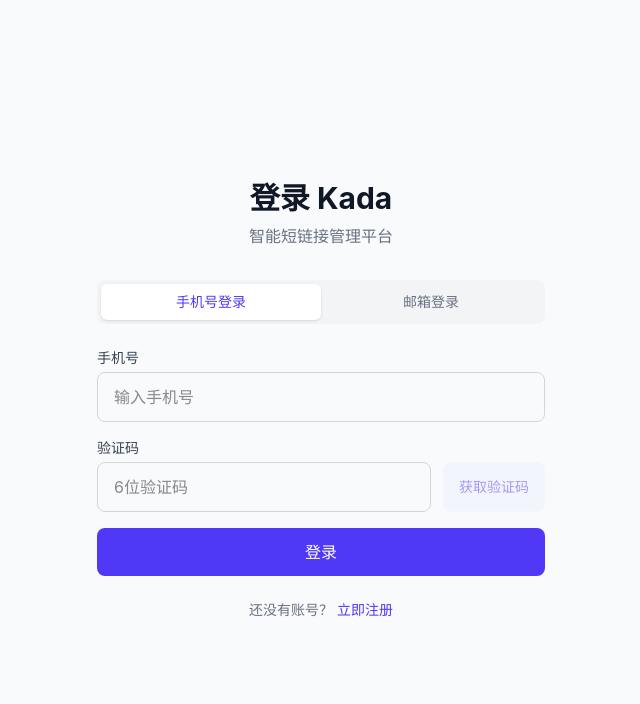
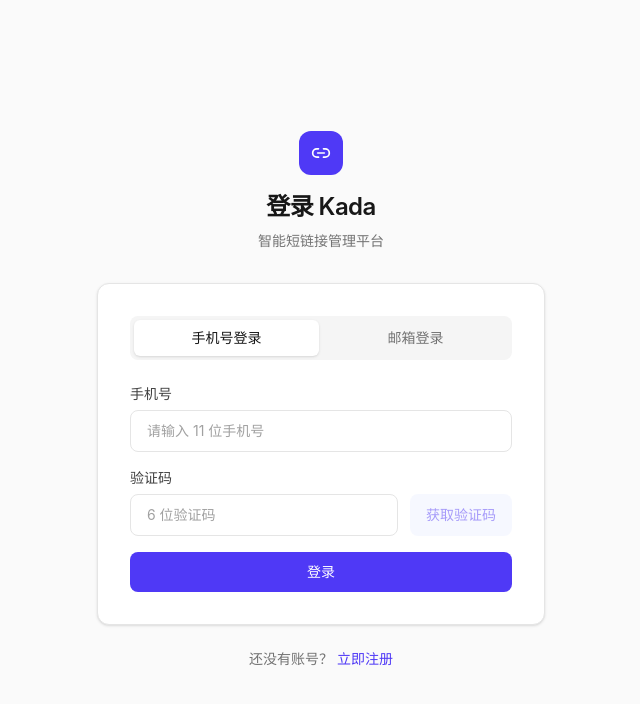
Before and after one commit to Paloma966/kada, a Next.js app in the folder frontend/: page /login in a window 1280 px wide. Shown: the top 704 px of the page, without its empty margins (319-959 px from the left). Built offline with nearby package versions, Linux system fonts and the light colour scheme.

Commit message:
feat: restyle login page with validation and password visibility

```diff
--- a/frontend/src/app/(auth)/login/page.tsx
+++ b/frontend/src/app/(auth)/login/page.tsx
@@ -6,32 +6,52 @@
 import { toast } from "sonner";
 import { authAPI } from "@/lib/api";
 import { setToken, setUser } from "@/lib/auth";
+import { AuthCard } from "@/components/auth/AuthCard";
+import { FormField, inputBase, fieldState } from "@/components/auth/FormField";
+import { PasswordInput } from "@/components/auth/PasswordInput";
+
+const EMAIL_RE = /^[^\s@]+@[^\s@]+\.[^\s@]+$/;
 
 export default function LoginPage() {
   const router = useRouter();
   const [tab, setTab] = useState<"phone" | "email">("phone");
   const [loading, setLoading] = useState(false);
-  const [error, setError] = useState("");
 
   // 手机号登录
   const [phone, setPhone] = useState("");
   const [code, setCode] = useState("");
   const [codeSent, setCodeSent] = useState(false);
   const [countdown, setCountdown] = useState(0);
+  const [phoneError, setPhoneError] = useState("");
+  const [codeError, setCodeError] = useState("");
 
   // 邮箱登录
   const [email, setEmail] = useState("");
   const [password, setPassword] = useState("");
+  const [emailError, setEmailError] = useState("");
+  const [passwordError, setPasswordError] = useState("");
+
+  const phoneValid = phone.length === 11;
 
   const handleSendCode = async () => {
-    if (!phone || phone.length !== 11) return;
+    if (phone.length !== 11) {
+      setPhoneError("请输入 11 位手机号");
+      return;
+    }
+    setPhoneError("");
     try {
       await authAPI.sendSMSCode(phone);
       setCodeSent(true);
       toast.success("验证码已发送");
       setCountdown(60);
       const timer = setInterval(() => {
-        setCountdown((c) => { if (c <= 1) { clearInterval(timer); return 0; } return c - 1; });
+        setCountdown((c) => {
+          if (c <= 1) {
+            clearInterval(timer);
+            return 0;
+          }
+          return c - 1;
+        });
       }, 1000);
     } catch (e: unknown) {
       toast.error(e instanceof Error ? e.message : "发送失败");
@@ -40,7 +60,21 @@
 
   const handlePhoneLogin = async (e: React.FormEvent) => {
     e.preventDefault();
-    setError("");
+    let ok = true;
+    if (phone.length !== 11) {
+      setPhoneError("请输入 11 位手机号");
+      ok = false;
+    } else {
+      setPhoneError("");
+    }
+    if (code.length !== 6) {
+      setCodeError("请输入 6 位验证码");
+      ok = false;
+    } else {
+      setCodeError("");
+    }
+    if (!ok) return;
+
     setLoading(true);
     try {
       const data = await authAPI.loginByPhone(phone, code);
@@ -57,7 +91,21 @@
 
   const handleEmailLogin = async (e: React.FormEvent) => {
     e.preventDefault();
-    setError("");
+    let ok = true;
+    if (!EMAIL_RE.test(email)) {
+      setEmailError("请输入有效的邮箱地址");
+      ok = false;
+    } else {
+      setEmailError("");
+    }
+    if (!password) {
+      setPasswordError("请输入密码");
+      ok = false;
+    } else {
+      setPasswordError("");
+    }
+    if (!ok) return;
+
     setLoading(true);
     try {
       const data = await authAPI.loginByEmail(email, password);
@@ -73,120 +121,118 @@
   };
 
   return (
-    <div className="flex min-h-screen items-center justify-center bg-gray-50 px-4">
-      <div className="w-full max-w-md">
-        <div className="text-center mb-8">
-          <h1 className="text-3xl font-bold text-gray-900">登录 Kada</h1>
-          <p className="mt-2 text-gray-500">智能短链接管理平台</p>
-        </div>
-
-        {/* Tab 切换 */}
-        <div className="flex mb-6 bg-gray-100 rounded-lg p-1">
+    <AuthCard
+      title="登录 Kada"
+      subtitle="智能短链接管理平台"
+      footer={
+        <>
+          还没有账号？{" "}
+          <Link href="/register" className="font-medium text-indigo-600 hover:text-indigo-500">
+            立即注册
+          </Link>
+        </>
+      }
+    >
+      {/* 手机号 / 邮箱 分段切换 */}
+      <div className="mb-6 grid grid-cols-2 gap-1 rounded-lg bg-neutral-100 p-1">
         <button
+          type="button"
           onClick={() => setTab("phone")}
-            className={`flex-1 py-2 rounded-md text-sm font-medium transition ${
-              tab === "phone" ? "bg-white shadow text-indigo-600" : "text-gray-500"
+          className={`rounded-md py-2 text-sm font-medium transition ${
+            tab === "phone"
+              ? "bg-white text-neutral-900 shadow-sm"
+              : "text-neutral-500 hover:text-neutral-700"
           }`}
         >
           手机号登录
         </button>
         <button
+          type="button"
           onClick={() => setTab("email")}
-            className={`flex-1 py-2 rounded-md text-sm font-medium transition ${
-              tab === "email" ? "bg-white shadow text-indigo-600" : "text-gray-500"
+          className={`rounded-md py-2 text-sm font-medium transition ${
+            tab === "email"
+              ? "bg-white text-neutral-900 shadow-sm"
+              : "text-neutral-500 hover:text-neutral-700"
           }`}
         >
           邮箱登录
         </button>
       </div>
 
-        {error && (
-          <div className="mb-4 rounded-lg bg-red-50 p-3 text-sm text-red-600">{error}</div>
-        )}
-
       {tab === "phone" ? (
-          <form onSubmit={handlePhoneLogin} className="space-y-4">
-            <div>
-              <label className="block text-sm font-medium text-gray-700 mb-1">手机号</label>
+        <form onSubmit={handlePhoneLogin} className="space-y-4" noValidate>
+          <FormField id="phone" label="手机号" error={phoneError}>
             <input
+              id="phone"
               type="tel"
               value={phone}
               onChange={(e) => setPhone(e.target.value.replace(/\D/g, "").slice(0, 11))}
-                className="w-full rounded-lg border border-gray-300 px-4 py-3 focus:border-indigo-500 focus:outline-none focus:ring-1 focus:ring-indigo-500"
-                placeholder="输入手机号"
+              className={`${inputBase} ${fieldState(!!phoneError)}`}
+              placeholder="请输入 11 位手机号"
               required
             />
-            </div>
-            <div>
-              <label className="block text-sm font-medium text-gray-700 mb-1">验证码</label>
+          </FormField>
+          <FormField id="code" label="验证码" error={codeError}>
             <div className="flex gap-3">
               <input
+                id="code"
                 type="text"
                 value={code}
                 onChange={(e) => setCode(e.target.value.replace(/\D/g, "").slice(0, 6))}
-                  className="flex-1 rounded-lg border border-gray-300 px-4 py-3 focus:border-indigo-500 focus:outline-none focus:ring-1 focus:ring-indigo-500"
-                  placeholder="6位验证码"
+                className={`${inputBase} ${fieldState(!!codeError)}`}
+                placeholder="6 位验证码"
                 required
               />
               <button
                 type="button"
                 onClick={handleSendCode}
-                  disabled={countdown > 0 || phone.length !== 11}
-                  className="rounded-lg bg-indigo-50 px-4 py-3 text-sm font-medium text-indigo-600 hover:bg-indigo-100 disabled:opacity-50 disabled:cursor-not-allowed whitespace-nowrap"
+                disabled={countdown > 0 || !phoneValid}
+                className="shrink-0 rounded-lg bg-indigo-50 px-4 py-2.5 text-sm font-medium text-indigo-600 transition hover:bg-indigo-100 disabled:cursor-not-allowed disabled:opacity-50"
               >
                 {countdown > 0 ? `${countdown}s` : codeSent ? "重新发送" : "获取验证码"}
               </button>
             </div>
-            </div>
+          </FormField>
           <button
             type="submit"
             disabled={loading}
-              className="w-full rounded-lg bg-indigo-600 py-3 font-medium text-white hover:bg-indigo-700 disabled:opacity-50 transition"
+            className="w-full rounded-lg bg-indigo-600 py-2.5 text-sm font-medium text-white transition hover:bg-indigo-700 disabled:cursor-not-allowed disabled:opacity-50"
           >
             {loading ? "登录中..." : "登录"}
           </button>
         </form>
       ) : (
-          <form onSubmit={handleEmailLogin} className="space-y-4">
-            <div>
-              <label className="block text-sm font-medium text-gray-700 mb-1">邮箱</label>
+        <form onSubmit={handleEmailLogin} className="space-y-4" noValidate>
+          <FormField id="email" label="邮箱" error={emailError}>
             <input
+              id="email"
               type="email"
               value={email}
               onChange={(e) => setEmail(e.target.value)}
-                className="w-full rounded-lg border border-gray-300 px-4 py-3 focus:border-indigo-500 focus:outline-none focus:ring-1 focus:ring-indigo-500"
+              className={`${inputBase} ${fieldState(!!emailError)}`}
               placeholder="your@email.com"
               required
             />
-            </div>
-            <div>
-              <label className="block text-sm font-medium text-gray-700 mb-1">密码</label>
-              <input
-                type="password"
+          </FormField>
+          <FormField id="password" label="密码" error={passwordError}>
+            <PasswordInput
+              id="password"
               value={password}
               onChange={(e) => setPassword(e.target.value)}
-                className="w-full rounded-lg border border-gray-300 px-4 py-3 focus:border-indigo-500 focus:outline-none focus:ring-1 focus:ring-indigo-500"
-                placeholder="输入密码"
+              className={fieldState(!!passwordError)}
+              placeholder="请输入密码"
               required
             />
-            </div>
+          </FormField>
           <button
             type="submit"
             disabled={loading}
-              className="w-full rounded-lg bg-indigo-600 py-3 font-medium text-white hover:bg-indigo-700 disabled:opacity-50 transition"
+            className="w-full rounded-lg bg-indigo-600 py-2.5 text-sm font-medium text-white transition hover:bg-indigo-700 disabled:cursor-not-allowed disabled:opacity-50"
           >
             {loading ? "登录中..." : "登录"}
           </button>
         </form>
       )}
-
-        <p className="mt-6 text-center text-sm text-gray-500">
-          还没有账号？{" "}
-          <Link href="/register" className="font-medium text-indigo-600 hover:text-indigo-500">
-            立即注册
-          </Link>
-        </p>
-      </div>
-    </div>
+    </AuthCard>
   );
 }
```
Lines whose indentation alone changed are shown as unchanged.
